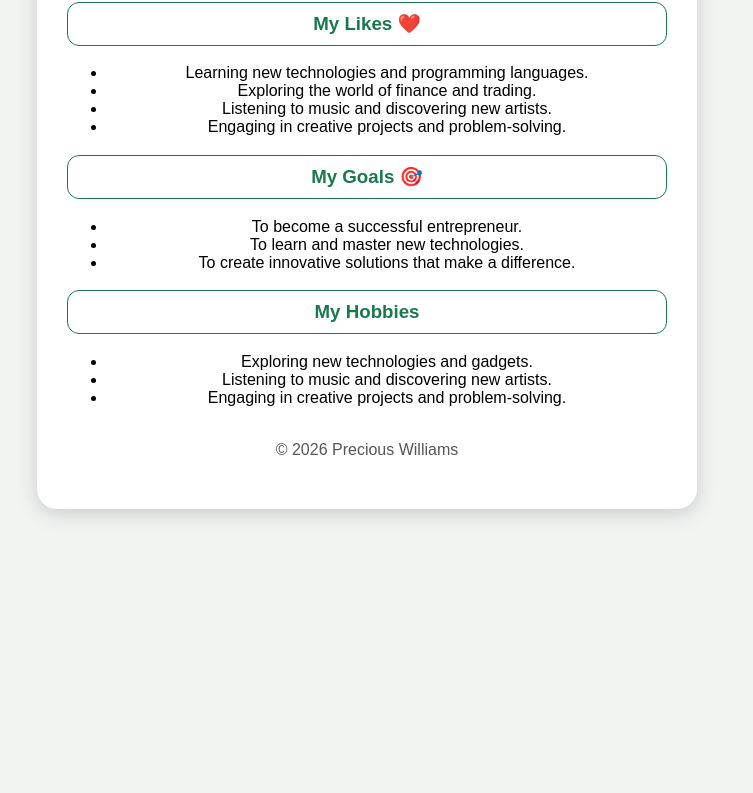
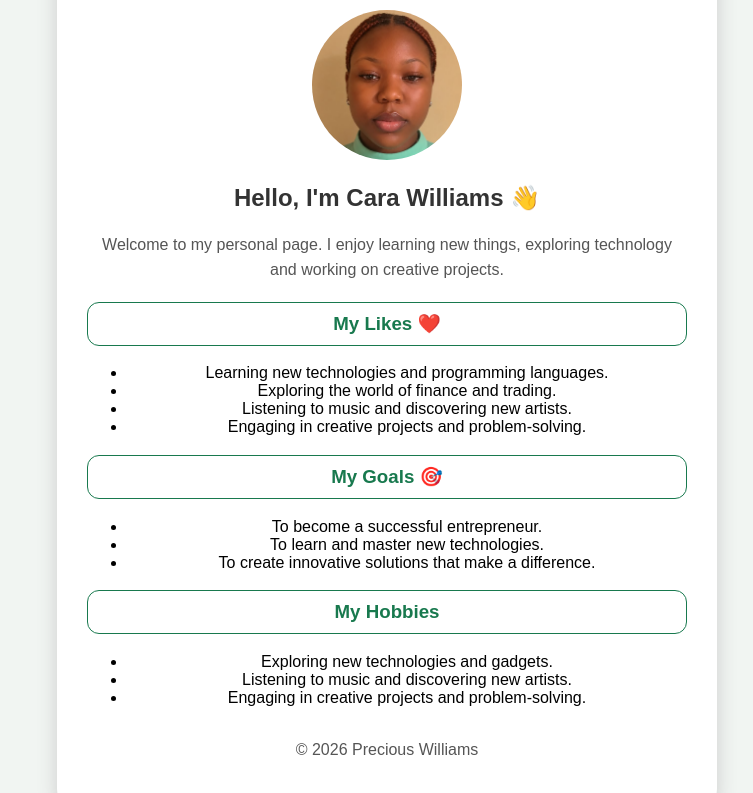
Before and after one commit to drmoney001/KING, a plain HTML site: page precious.html in a window 1280 px wide. Shown: the part 430-1223 px from the top of the page, without its empty margins (273-1026 px from the left). Before the commit the page ends 969 px from the top, so only its background shows below. Drawn offline with Linux system fonts and the light colour scheme.

Commit message:
Updated KING website

```diff
--- a/precious.css
+++ b/precious.css
@@ -9,7 +9,8 @@ body {
 .container {
     background-color: white;
     max-width: 600px;
-    margin: auto;
+    margin-top: 300px;
+    margin-left: 300px;
     padding: 30px;
     text-align: center;
     border-radius: 20px;
```
